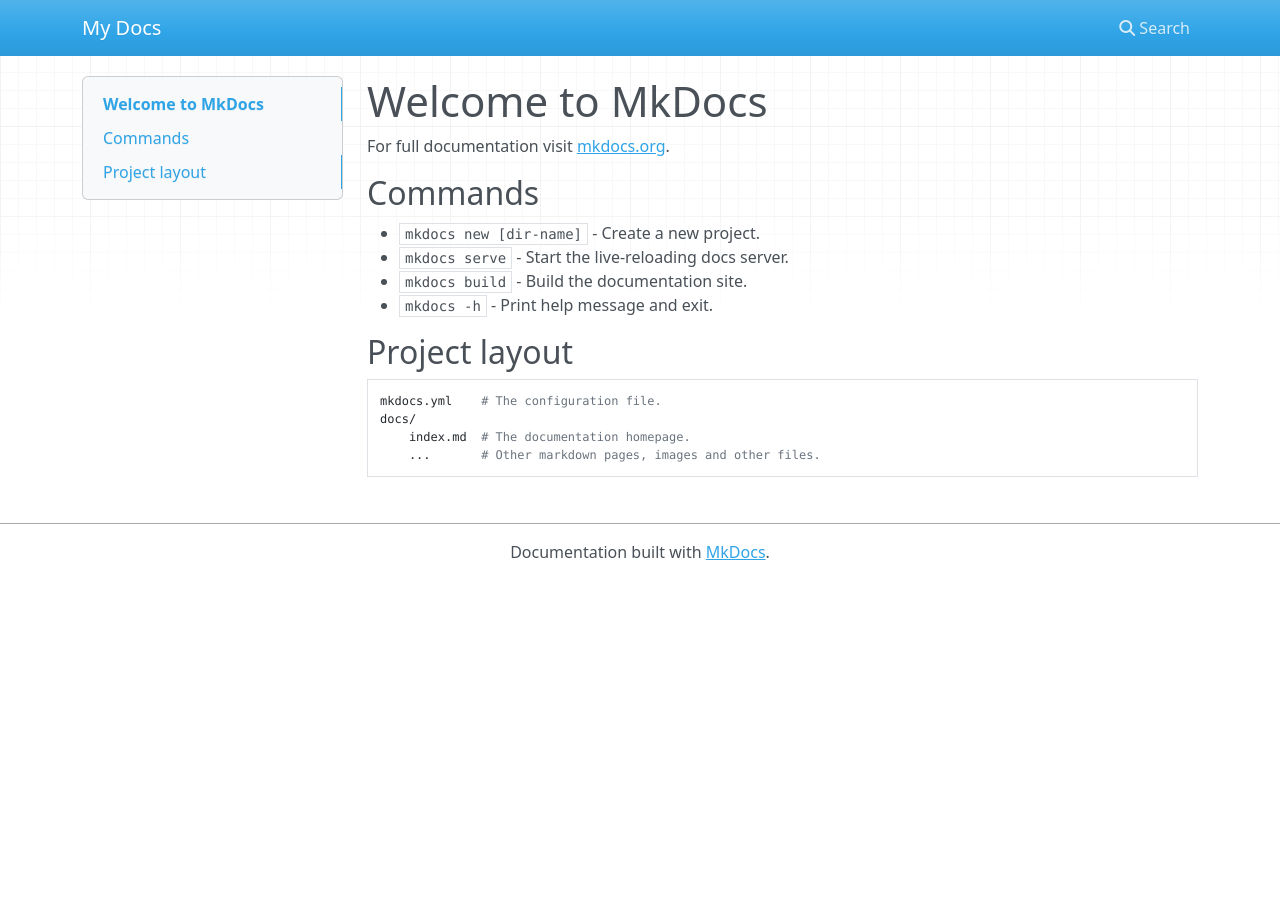
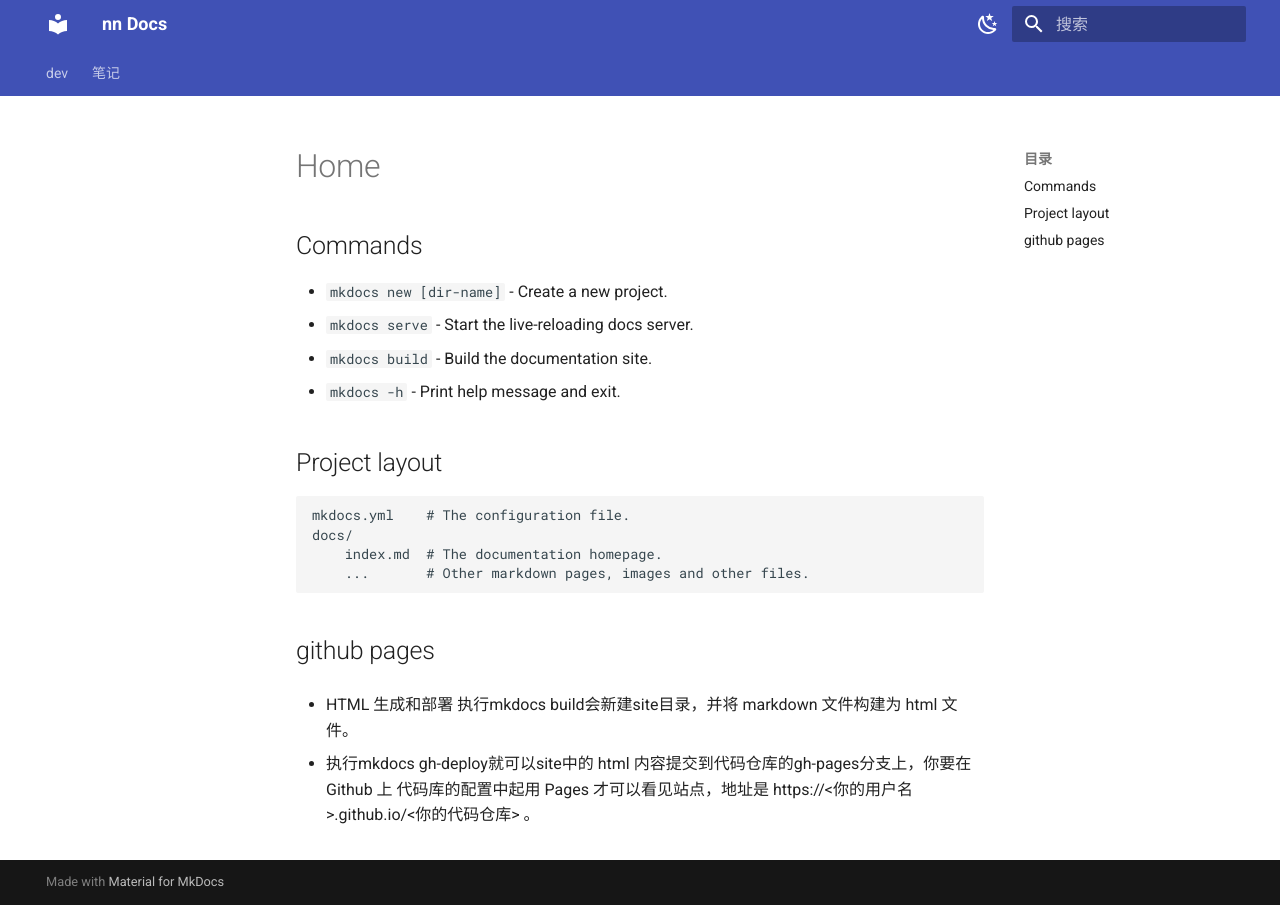
Before and after one commit to sillyl/kdocs-project, an MkDocs documentation site: the page built from docs/index.md, in a window 1280 px wide. Built offline with MkDocs 1.6.1 and Material for MkDocs 9.7.7, drawn with Linux system fonts in a browser that asks for light colours; nearby versions of some CDN libraries.

```diff
--- a/docs/index.md
+++ b/docs/index.md
@@ -1,7 +1,3 @@
-# Welcome to MkDocs
-
-For full documentation visit [mkdocs.org](https://www.mkdocs.org).
-
 ## Commands
 
 * `mkdocs new [dir-name]` - Create a new project.
@@ -15,3 +11,9 @@ For full documentation visit [mkdocs.org](https://www.mkdocs.org).
     docs/
         index.md  # The documentation homepage.
         ...       # Other markdown pages, images and other files.
+
+## github pages
+* HTML 生成和部署
+执行mkdocs build会新建site目录，并将 markdown 文件构建为 html 文件。
+
+* 执行mkdocs gh-deploy就可以site中的 html 内容提交到代码仓库的gh-pages分支上，你要在 Github 上 代码库的配置中起用 Pages 才可以看见站点，地址是 https://<你的用户名>.github.io/<你的代码仓库> 。
--- a/mkdocs.yml
+++ b/mkdocs.yml
@@ -1 +1,67 @@
-site_name: My Docs
+site_name: nn Docs
+
+# [UI]
+## [top]
+theme:
+  name: material
+  palette:
+    - scheme: default # 日间模式
+      primary: indigo # 上方的
+      accent: orange # 链接等可交互元件的高亮色
+      toggle:
+        icon: material/weather-night # 图标
+        name: 切换至夜间模式 # 鼠标悬浮提示
+    - scheme: slate # 夜间模式
+      primary: indigo
+      accent: orange
+      toggle:
+        icon: material/weather-sunny
+        name: 切换至日间模式
+  features:
+    - navigation.tabs # 使用Tab来进行分类
+    - navigation.top # 返回顶部的按钮 在上滑时出现
+    - navigation.indexes # Tab会有一个index.md 而不是在打开Tab时打开第一篇文章
+    - navigation.expand # 打开Tab时左侧目录全部展开
+    - search.suggest # 搜索输入一些字母时推荐补全整个单词
+    - search.highlight # 搜索出的文章关键词加入高亮
+  language: zh # 一些提示性的文字会变成中文
+  icon:
+    repo: fontawesome/brands/github
+edit_uri: edit/main/docs # 编辑按钮跳转的链接
+
+# [Navigtion]
+nav:
+  - dev:
+    - dev/index.md
+  - 笔记:
+    - record/index.md
+
+# [Extensions]
+plugins:
+  - search: # 现在还不支持中文搜索 支持之后可以设置语言
+    # insider已经支持中文的分词搜索了
+      lang:
+        - en
+        - ja
+  - tags # 给单篇文章添加标签
+markdown_extensions:
+  - pymdownx.arithmatex: # latex支持
+      generic: true
+  - attr_list # 给图片后面添加{width="300"}设置大小
+  - toc:
+      permalink: true # 固定标题位置为当前位置
+  - pymdownx.highlight: # 代码块高亮
+      # linenums: true # 显示行号
+      # auto_title: true # 显示编程语言名称
+  - pymdownx.superfences # 代码块高亮插件
+  - meta # 支持Markdown文件上方自定义标题标签等
+extra_javascript:
+  # latex支持
+  # check https://squidfunk.github.io/mkdocs-material/reference/mathjax/?h=math for more information
+  # notice `curl https://polyfill.io/v3/polyfill.min.js?features=es6 > docs/mkdocs/javascripts/polyfill.min.js && curl https://cdn.jsdelivr.net/npm/mathjax@3/es5/tex-mml-chtml.js > docs/mkdocs/javascripts/tex-mml-chtml.js` not works... because there are other resources that need to load
+  - mkdocs/javascripts/mathjax.js
+  - https://polyfill.io/v3/polyfill.min.js?features=es6
+  - https://unpkg.com/mathjax@3/es5/tex-mml-chtml.js # https://cdn.bytedance.com/?query=mathjax&version=3.2.0
+extra_css:
+  - mkdocs/css/no-footer.css # 不使用底部的翻页
+  - mkdocs/css/unordered-list-symbols.css # multiplt unordered list symbols
```
Also changed, not shown: docs/dev/index.md (added, +2 -0 lines), docs/record/index.md (added, +2 -0 lines), 3 other files.
